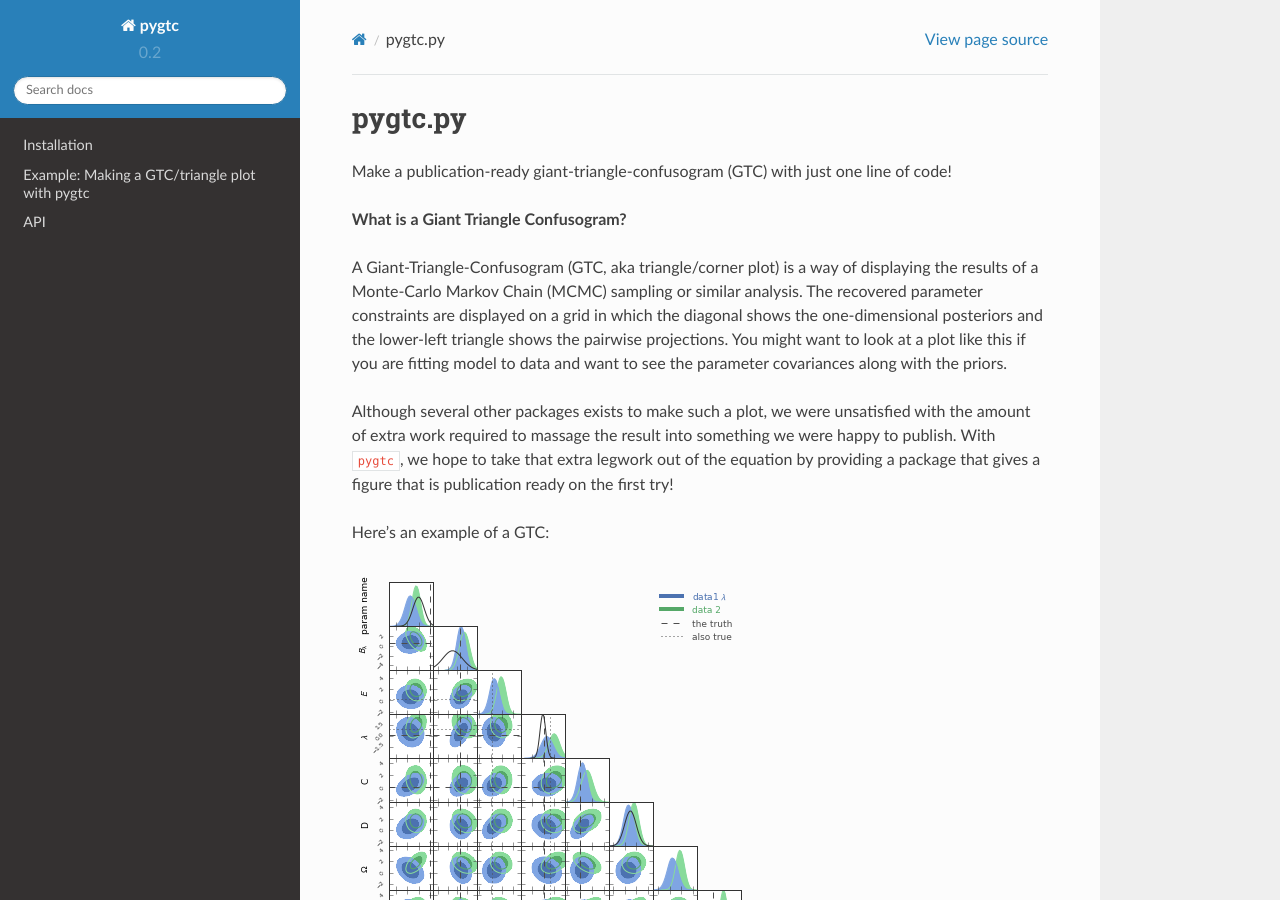
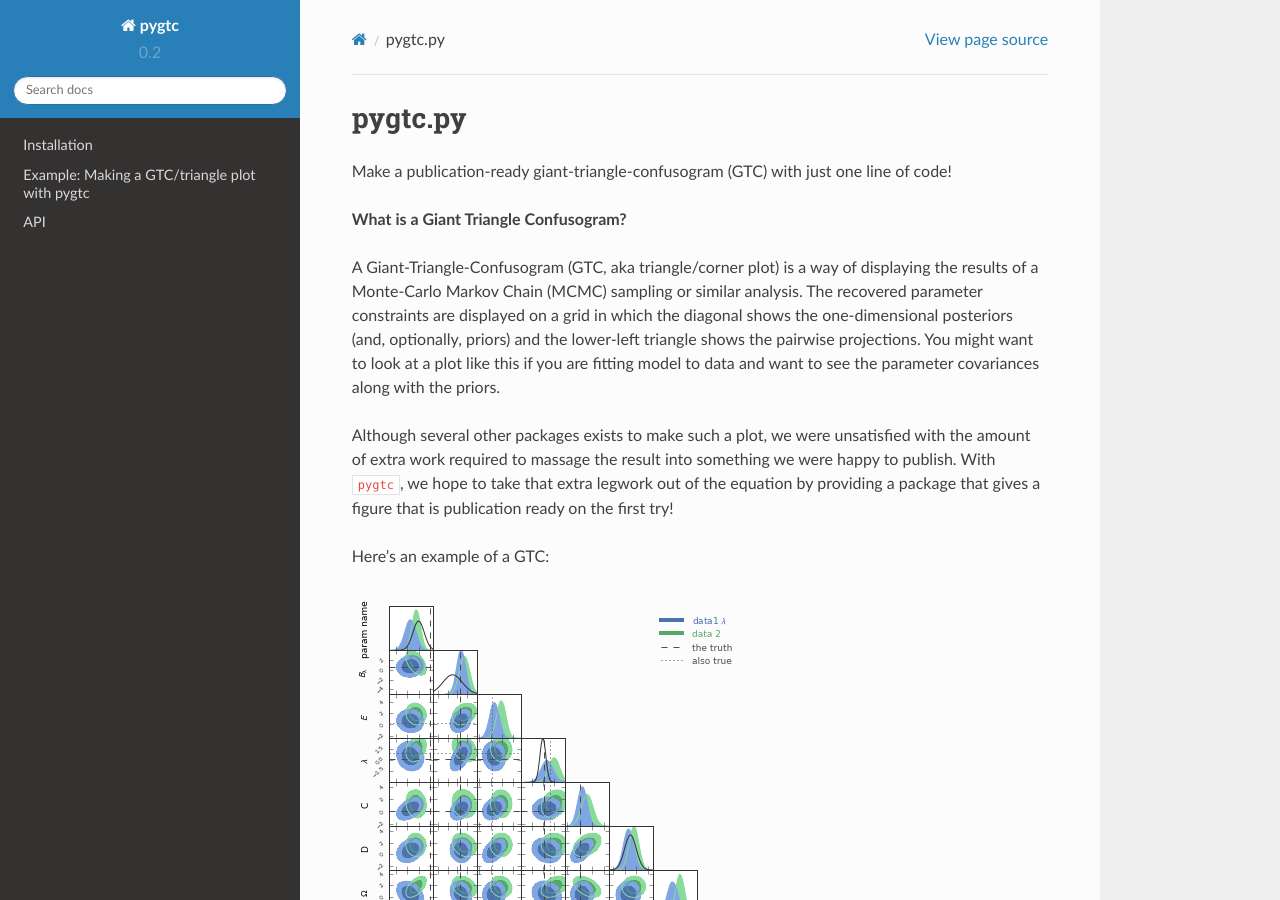
Before and after one commit to SebastianBocquet/pygtc, a Sphinx documentation site: the page built from docs/index.rst, in a window 1280 px wide and 900 px high. Built offline with Sphinx 7.4.7 and the Read the Docs theme 2.0.0, drawn with Linux system fonts in a browser that asks for light colours.

Commit message:
docsupdate

```diff
--- a/docs/index.rst
+++ b/docs/index.rst
@@ -8,10 +8,10 @@ Make a publication-ready giant-triangle-confusogram (GTC) with just one line of
 A Giant-Triangle-Confusogram (GTC, aka triangle/corner plot) is a way of
 displaying the results of a Monte-Carlo Markov Chain (MCMC) sampling or similar
 analysis. The recovered parameter constraints are displayed on a grid in which
-the diagonal shows the one-dimensional posteriors and the lower-left triangle
-shows the pairwise projections. You might want to look at a plot like this if
-you are fitting model to data and want to see the parameter covariances along
-with the priors.
+the diagonal shows the one-dimensional posteriors (and, optionally, priors) and
+the lower-left triangle shows the pairwise projections. You might want to look
+at a plot like this if you are fitting model to data and want to see the
+parameter covariances along with the priors.
 
 Although several other packages exists to make such a plot, we were unsatisfied
 with the amount of extra work required to massage the result into something we
```
Also changed, not shown: README.rst (+5 -5 lines).
